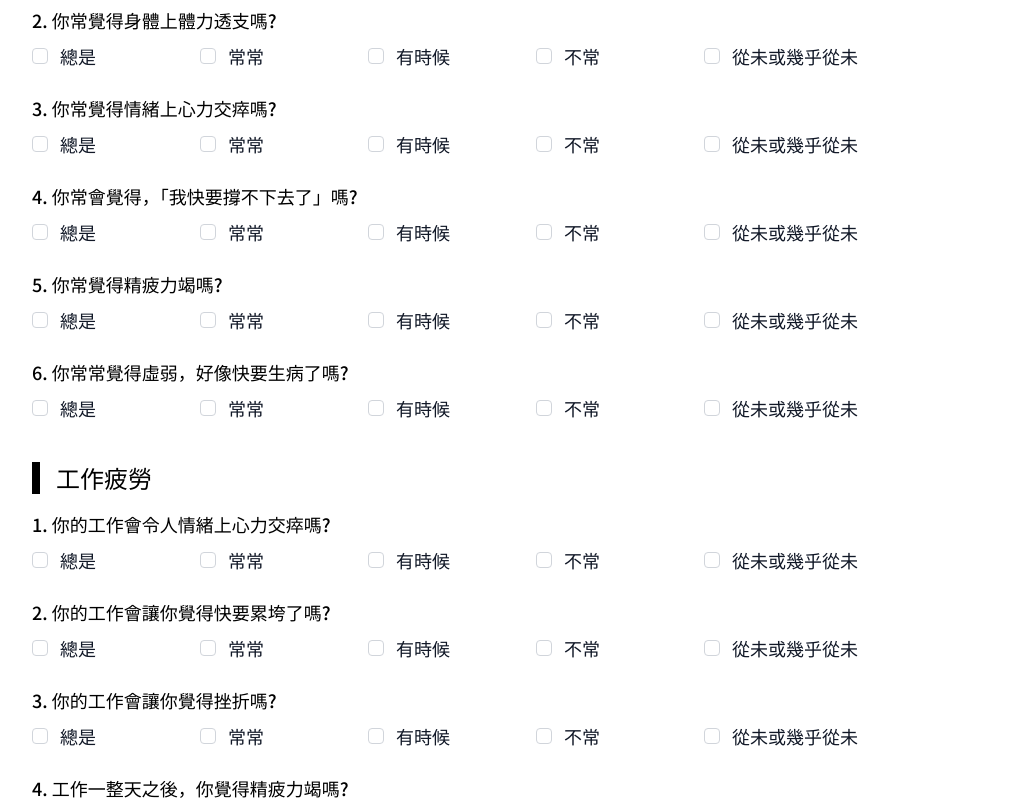
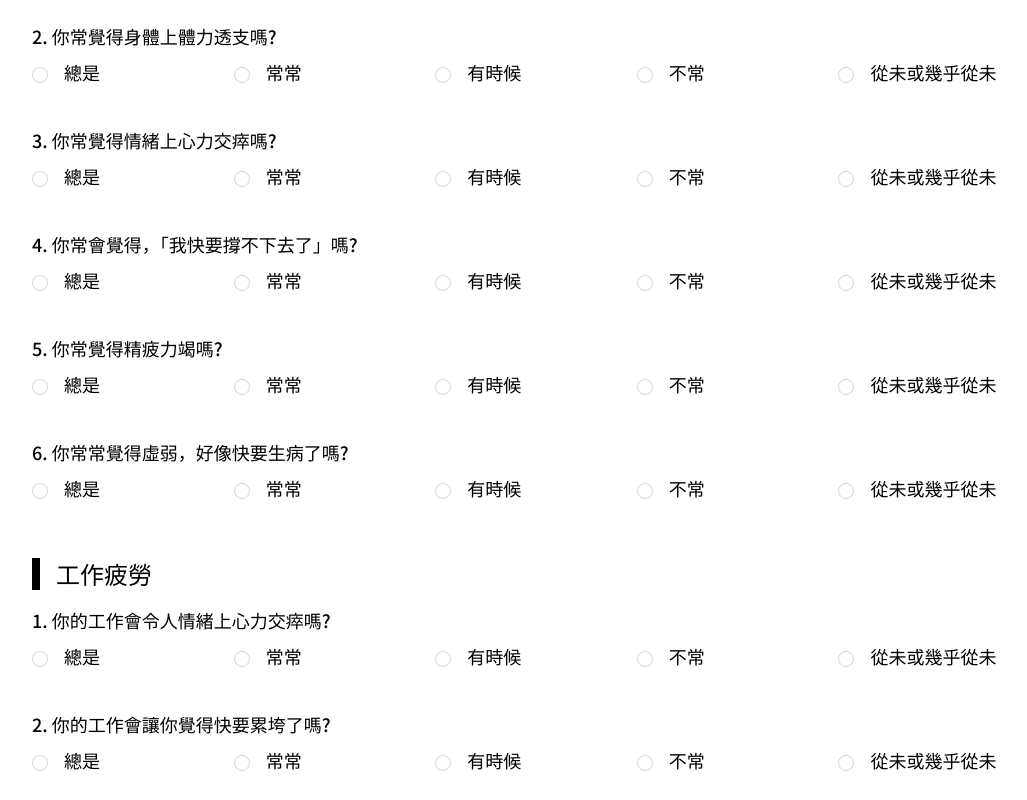
Before and after one commit to TinaChen071/hvtainan, a Vue app: page / in a window 1280 px wide. Shown: the part 460-1260 px from the top of the page, without its empty margins (128-1155 px from the left). Built offline with nearby package versions, Linux system fonts and the light colour scheme.

Commit message:
feat: radio button

```diff
--- a/src/components/CheckButton.vue
+++ b/src/components/CheckButton.vue
@@ -1,10 +1,12 @@
 <template>
     <div class="relative flex items-center ">
           <div class="flex items-center h-6">
+            <!-- button -->
             <input
-            :type="checkboxType" v-bind="$attrs"
+            type="checkbox" v-bind="$attrs"
             id="comments" aria-describedby="comments-description" name="comments" class="w-4 h-4 text-blue-600 border-gray-300 rounded focus:ring-blue-600 " />
           </div>
+          <!-- label -->
           <div class="ml-3 leading-6 md:text-lg">
             <label for="comments" class="flex font-medium text-gray-900 md:text-lg whitespace-nowrap">{{ label }}</label>
           </div>
@@ -21,10 +23,6 @@ import { ref, watch } from 'vue';
 
 export default {
   props: {
-    checkboxType: {
-      type: String,
-      default: 'checkbox',
-    },
     label: {
       type: String,
       required: true,
--- a/src/components/Input.vue
+++ b/src/components/Input.vue
@@ -11,7 +11,7 @@
             <CheckButton v-for="(buttonLabel, index) in buttonLabels"
             :key="index"
             :label="buttonLabel"
-            :checkboxType="checkboxType"/>
+            />
         </div>
         <div v-if="showDateInput">
             <Date />
@@ -26,9 +26,6 @@ export default {
         label: String,
         placeholder: String,
         buttonLabels: Array,
-        checkboxType: {
-          type: String,
-        },
         showInput: {
             type: Boolean,
             default: true
--- a/src/components/LikertScale.vue
+++ /dev/null
@@ -1,25 +0,0 @@
-<template>
-  <div class="grid grid-cols-3 mt-2 md:grid-cols-4 lg:grid-cols-6">
-    <CheckButton v-for="item in label" :key="item.value" :label="item.label" checkboxType="radio" />
-  </div>
-</template>
-
-<script>
-import { ref } from 'vue';
-
-export default {
-  setup() {
-    const label = ref([
-      { value: '1', label: '總是' },
-      { value: '2', label: '常常' },
-      { value: '3', label: '有時候' },
-      { value: '4', label: '不常' },
-      { value: '5', label: '從未或幾乎從未' },
-    ]);
-
-    return {
-      label,
-    };
-  },
-};
-</script>
--- /dev/null
+++ b/src/components/RadioButtonGroup.vue
@@ -0,0 +1,50 @@
+<template>
+    <div class="flex items-center h-6">
+      <label v-for="(option, index) in options" :key="index" class="md:text-lg whitespace-nowrap">
+        <input
+          type="radio"
+          :name="groupName"
+          :value="option"
+          v-model="selectedOption"
+          class="w-4 h-4 mr-3 text-blue-600 border-gray-300 rounded-full focus:ring-blue-600 "
+        />
+        {{ option }}
+      </label>
+      <div class="ml-3">
+            <input
+            v-if="showInput"
+            class="block w-full rounded-md border-0 py-1.5 text-gray-900 shadow-sm ring-1 ring-inset ring-gray-300 placeholder:text-gray-400 focus:ring-2 focus:ring-inset focus:ring-blue-600 sm:leading-6" :placeholder="placeholder" />
+          </div>
+    </div>
+  </template>
+
+  <script>
+  import { ref, watch } from 'vue';
+
+  export default {
+    props: {
+      options: {
+        type: Array,
+        required: true,
+      },
+      value: {
+        type: String,
+      },
+      showInput: {
+        type: Boolean,
+        default: false,
+    },
+    },
+    setup(props, { emit }) {
+    const selectedOption = ref(props.value);
+
+    watch(selectedOption, (newValue) => {
+      // Emit an event to notify the parent component that the selected option has changed
+      emit('update:modelValue', newValue);
+    });
+      return {
+        selectedOption,
+      };
+    },
+  };
+  </script>
--- a/src/components/Table.vue
+++ b/src/components/Table.vue
@@ -22,7 +22,9 @@
                 v-for="i in 6" :key="i"
                 class="p-5 text-center bg-gray-100"
                 >
-                    <input id="comments" aria-describedby="comments-description" name="comments" type="radio" class="w-4 h-4 text-blue-600 border-gray-300 rounded focus:ring-blue-600" />
+                  <div class="ml-4">
+                    <RadioButtonGroup  :options="['']" class="flex justify-center" />
+                  </div>
                 </td>
 
             </tr>
--- a/src/pages/index.vue
+++ b/src/pages/index.vue
@@ -15,11 +15,12 @@
         <div>
           <h3 class="pl-4 mb-4 text-lg border-l-8 border-black md:text-2xl">個人疲勞</h3>
           <div class="flex flex-col gap-6">
-            <Question v-for="(item, index) in person" :key="index"
-              :showLikertScale="true"
-              :title="item.title"
-              :id="item.id"
-              />
+            <div v-for="(person, index) in person" :key="index" >
+              <p class="mb-2 md:text-lg">
+                {{ person.id }}.{{ person.title }}
+              </p>
+              <RadioButtonGroup  :options="['總是', '常常', '有時候', '不常', '從未或幾乎從未']" class="grid grid-cols-3 md:grid-cols-4 lg:grid-cols-5 gap-x-6 gap-y-4 md:gap-x-12 h-fit" />
+            </div>
           </div>
         </div>
 
@@ -27,13 +28,15 @@
         <div>
           <h3 class="pl-4 mb-4 text-lg border-l-8 border-black md:text-2xl">工作疲勞</h3>
           <div class="flex flex-col gap-6">
-            <Question v-for="(item, index) in work" :key="index"
-              :showLikertScale="true"
-              :title="item.title"
-              :id="item.id"
-              />
+            <div v-for="(work, index) in work" :key="index" >
+              <p class="mb-2 md:text-lg">
+                {{ work.id }}.{{ work.title }}
+              </p>
+              <RadioButtonGroup :options="['總是', '常常', '有時候', '不常', '從未或幾乎從未']"  class="grid grid-cols-3 md:grid-cols-4 lg:grid-cols-5 gap-x-6 gap-y-4 md:gap-x-12 h-fit" />
+            </div>
           </div>
         </div>
+
 
         <!-- 確認 -->
         <Confirm />
@@ -54,25 +57,82 @@ import { ref } from 'vue';
 export default {
   setup() {
     const person = ref([
-      { id: 1, title: '你常覺得疲勞嗎?' },
-      { id: 2, title: '你常覺得身體上體力透支嗎?' },
-      { id: 3, title: '你常覺得情緒上心力交瘁嗎?' },
-      { id: 4, title: '你常會覺得，「我快要撐不下去了」嗎?' },
-      { id: 5, title: '你常覺得精疲力竭嗎?' },
-      { id: 6, title: '你常常覺得虛弱，好像快要生病了嗎?' },
-    ]);
+      {
+        id: 1,
+        name: 'person 1',
+        title: ' 你常覺得疲勞嗎?',
+      },
+      {
+        id: 2,
+        name: 'person 2',
+        title: ' 你常覺得身體上體力透支嗎?',
+      },
+      {
+        id: 3,
+        name: 'person 3',
+        title: ' 你常覺得情緒上心力交瘁嗎?',
+      },
+      {
+        id: 4,
+        name: 'person 4',
+        title: ' 你常會覺得，「我快要撐不下去了」嗎?',
+      },
+      {
+        id: 5,
+        name: 'person 5',
+        title: ' 你常覺得精疲力竭嗎?',
+      },
+      {
+        id: 6,
+        name: 'person 6',
+        title: ' 你常常覺得虛弱，好像快要生病了嗎?',
+      },
+    ])
 
     const work = ref([
-      { id: 1, title: '你的工作會令人情緒上心力交瘁嗎?' },
-      { id: 2, title: '你的工作會讓你覺得快要累垮了嗎?' },
-      { id: 3, title: '你的工作會讓你覺得挫折嗎?' },
-      { id: 4, title: '工作一整天之後，你覺得精疲力竭嗎?' },
-      { id: 5, title: '上班之前只要想到又要工作一整天，你就覺得沒力嗎?' },
-      { id: 6, title: '上班時你會覺得每一刻都很難熬嗎?' },
-      { id: 7, title: '不工作的時候，你有足夠的精力陪朋友或家人嗎?' },
-    ]);
+      {
+        id: 1,
+        name: 'work 1',
+        title: ' 你的工作會令人情緒上心力交瘁嗎?',
+      },
+      {
+        id: 2,
+        name: 'work 2',
+        title: ' 你的工作會讓你覺得快要累垮了嗎?',
+      },
+      {
+        id: 3,
+        name: 'work 3',
+        title: ' 你的工作會讓你覺得挫折嗎?',
+      },
+      {
+        id: 4,
+        name: 'work 4',
+        title: ' 工作一整天之後，你覺得精疲力竭嗎?',
+      },
+      {
+        id: 5,
+        name: 'work 5',
+        title: ' 上班之前只要想到又要工作一整天，你就覺得沒力嗎?',
+      },
+      {
+        id: 6,
+        name: 'work 6',
+        title: ' 上班時你會覺得每一刻都很難熬嗎?',
+      },
+      {
+        id: 7,
+        name: 'work 6',
+        title: ' 不工作的時候，你有足夠的精力陪朋友或家人嗎?',
+      },
+    ])
+
+
+
 
     return {
+      person,
+      work,
       person,
       work,
     };
--- a/src/pages/list_1.vue
+++ b/src/pages/list_1.vue
@@ -4,23 +4,13 @@
       <div class="flex flex-col gap-6 md:gap-10">
         <!-- 問題 -->
         <div class="flex flex-col gap-6">
-          <Question v-for="(item, index) in question" :key="index"
-            :title="item.title"
-            :id="item.id"
-            >
-            <template #other>
-              <div class="grid grid-cols-3 gap-x-6 gap-y-4 md:gap-x-12 md:grid-cols-4 lg:grid-cols-6">
-                <CheckButton
-                v-for="(label, labelIndex) in checkbox[index]"
-                :key="labelIndex"
-                :label="label"
-                checkboxType="radio"
-                class="flex flex-wrap"  />
-              </div>
-            </template>
-          </Question>
-        </div>
-
+            <div v-for="(question, index) in question" :key="index" >
+              <p class="mb-2 md:text-lg">
+                {{ question.id }}.{{ question.title }}
+              </p>
+              <RadioButtonGroup :options="question.dataset"  class="grid grid-cols-3 md:grid-cols-4 lg:grid-cols-5 gap-x-6 gap-y-4 md:gap-x-12 h-fit" />
+            </div>
+          </div>
         <!-- 說明 -->
         <div class="flex flex-col items-start p-4 bg-gray-100 lg:flex-row md:px-8 rounded-xl">
           <h3 class="mb-2 mr-4 md:text-lg">填寫說明</h3>
@@ -64,36 +54,23 @@ export default {
     const question = ref([
       {
         id: 1,
-        title: '您平常使用電腦、滑鼠慣用手為?',
+        name: 'question 1',
+        title: ' 您平常使用電腦、滑鼠慣用手為?',
+        dataset: ['左手', '右手']
       },
       {
         id: 2,
-        title: '您在過去的 1 年內，身體是否有長達 2 星期以上的疲勞、酸痛、發麻、刺痛等不舒服，或關節活動受到限制?',
+        name: 'question 2',
+        title: ' 您在過去的 1 年內，身體是否有長達 2 星期以上的疲勞、酸痛、發麻、刺痛等不舒服，或關節活動受到限制?',
+        dataset: ['否', '是']
       },
       {
         id: 3,
-        title: '下表的身體部位酸痛、不適或影響關節活動之情形持續多久時間?',
+        name: 'question 3',
+        title: ' 下表的身體部位酸痛、不適或影響關節活動之情形持續多久時間?',
+        dataset: ['1 個月', '3 個月', '6 個月', '1 年', '3 年', '3 年以上']
       },
-    ]);
-
-    const checkbox = ref([
-      {
-        label1: '左手',
-        label2: '左手' ,
-      },
-      {
-        label1: '否',
-        label2: '是',
-      },
-      {
-        label1: '1 個月',
-        label2: '3 個月',
-        label3: '6 個月',
-        label4: '1 年',
-        label5: '3 年',
-        label6: '3 年以上',
-      },
-    ]);
+    ])
 
     const info = ref([
       {
@@ -124,8 +101,7 @@ export default {
 
     return {
       question,
-      checkbox,
-      info,
+      info
     };
   },
 };
--- a/src/pages/list_2.vue
+++ b/src/pages/list_2.vue
@@ -9,7 +9,10 @@
             </h3>
             <div class="grid grid-cols-1 gap-6 sm:grid-cols-2 sm:gap-x-8 sm:gap-y-6">
                 <Input label="姓名" placeholder="請輸入姓名"/>
-                <Input label="性別" :showCheckButton="true" :showInput="false" :buttonLabels="['男', '女']" checkboxType="radio" />
+                <div>
+                  <Input label="性別" :showInput="false" />
+                  <RadioButtonGroup :options="['男', '女']" class="flex gap-6" />
+                </div>
                 <Input label="身分證字號 (護照號碼)" placeholder="請輸入身分證字號" :showInput="true" />
                 <Input label="出生日期" placeholder="請輸入姓名" :showInput="false" :showDateInput="true"/>
                 <Input label="受僱日期（公司團體專用）" placeholder="請輸入姓名" :showInput="false" :showDateInput="true" />
@@ -39,16 +42,20 @@
                     <div class="grid items-center mt-2 md:grid-cols-2 gap-x-6 gap-y-2 whitespace-nowrap">
                         <div>起始日期：<Date class="mt-2" /></div>
                         <div>截止日期：<Date class="mt-2" /></div>
-                        <div class="flex flex-wrap gap-4">
-                            <Input label="是否需輪班" :showCheckButton="true" :showInput="false" :buttonLabels="['兩班制', '三班制', '四班制','否']" checkboxType="radio" />
-                            <CheckButton label="其他" :showInput="true" checkboxType="radio" />
+                        <div class="">
+                          <Input label="是否需輪班" :showInput="false" />
+                          <div class="flex flex-wrap gap-4">
+                            <RadioButtonGroup :options="['兩班制', '三班制', '四班制', '否']" class="flex gap-6" />
+                            <RadioButtonGroup :options="['其他']" :showInput="true"
+                            />
+                          </div>
                         </div>
                     </div>
 
                 </li>
                 <li>
                     檢查原因
-                    <Input :showCheckButton="true" :showInput="false" :buttonLabels="['新進員工(受雇時)', '定期檢查']" checkboxType="radio" />
+                    <RadioButtonGroup :options="['新進員工(受雇時)', '定期檢查']" class="flex gap-6 mt-2" />
                 </li>
                 <li>
                     <div class="inline-flex items-center">
@@ -133,10 +140,9 @@
             </h3>
             <div class="flex font-medium text-gray-900 md:items-center md:text-lg whitespace-nowrap">
                 懷孕：
-                <div class="flex flex-col gap-6 ml-2 md:flex-row">
-                    <CheckButton checkboxType="radio" label="否" />
+                <div class="flex flex-col gap-4 ml-2 md:gap-6 sm:items-center md:flex-row">
+                  <RadioButtonGroup :options="['否', '是']" class="flex gap-6" />
                     <div class="flex flex-row">
-                        <CheckButton checkboxType="radio" label="是，"/>
                         <div class="flex flex-col sm:flex-row md:text-lg">
                           <div class="inline-flex items-center">
                             懷孕次數<Input class="mx-2" />，
```
